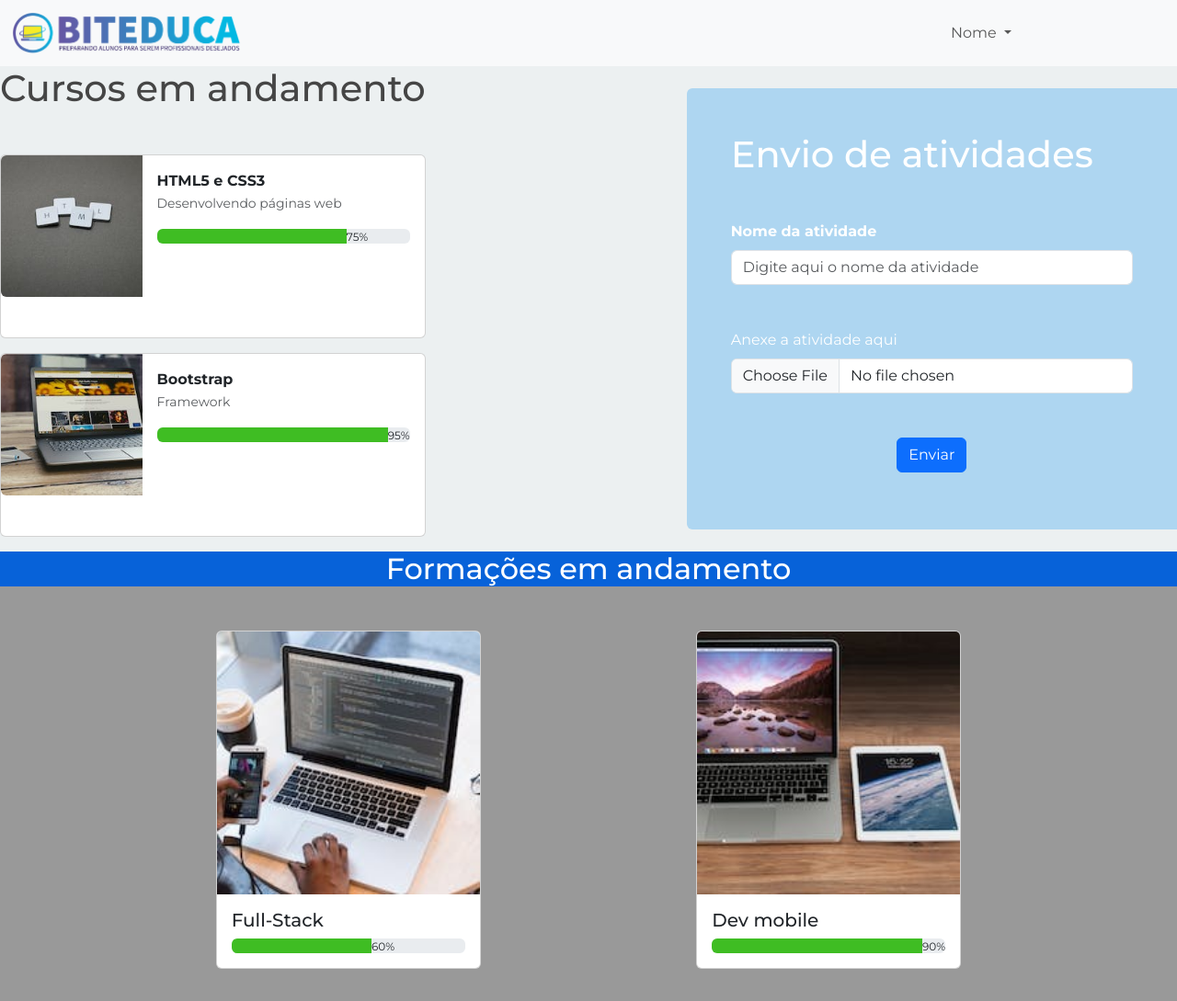
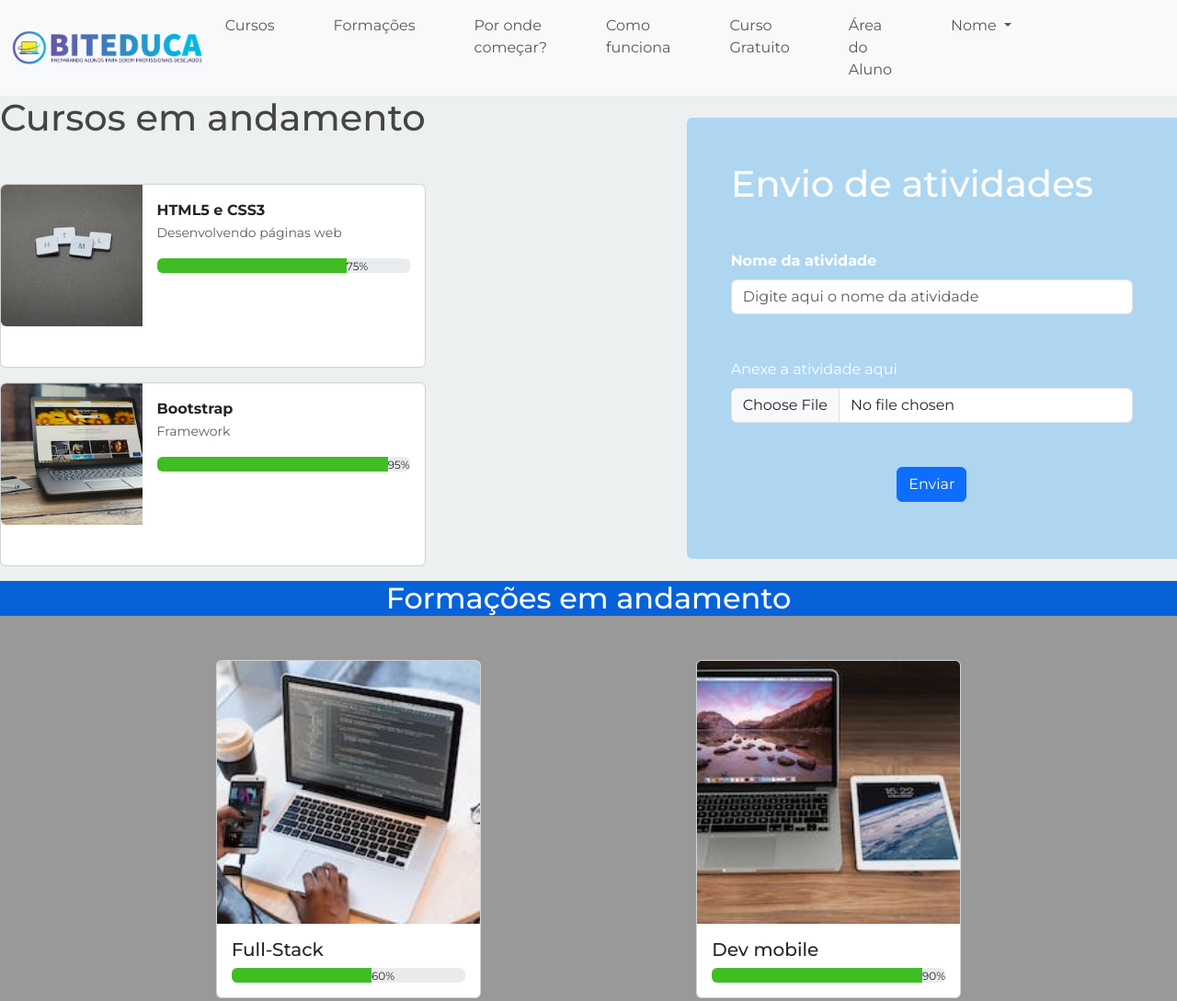
Before and after one commit to Paulo2991/projeto-biteduca, a plain HTML site: page pages/areaDoAluno.html in a window 1280 px wide. Shown: the top 1089 px of the page at 92% size. Drawn offline with nearby package versions, Linux system fonts and the light colour scheme.

Commit message:
adicionado o cabecalho na area do aluno

```diff
--- a/css/menuPerfil/styles.css
+++ b/css/menuPerfil/styles.css
@@ -1,6 +1,8 @@
 :root{
     --azul:#0762d9;
     --font-pagina:Montserrat, Sanserif;
+    --bg-cor:45deg,#0762d9,  #3e236b;
+
 }
 
 body{
--- a/pages/areaDoAluno.html
+++ b/pages/areaDoAluno.html
@@ -17,8 +17,8 @@
 <body>
   <nav class="navbar navbar-expand-lg bg-body-tertiary">
     <div class="container-fluid">
-      <a class="navbar-brand" href="#">
-        <img src="/img/logo-colorido.png" class="w-25" alt="Logo bit educa">
+      <a class="navbar-brand" href="/index.html">
+        <img src="/img/logo-colorido.png" class="w-100" alt="Logo bit educa">
       </a>
       <button class="navbar-toggler" type="button" data-bs-toggle="collapse" data-bs-target="#navbarSupportedContent"
         aria-controls="navbarSupportedContent" aria-expanded="false" aria-label="Toggle navigation">
@@ -27,6 +27,24 @@
       <div class="collapse navbar-collapse" id="navbarSupportedContent">
         <ul class="navbar-nav me-auto mb-2 mb-lg-0">
 
+          <li class="nav-item">
+            <a class="nav-link menu-item me-5" href="#">Cursos</a>
+          </li>
+          <li class="nav-item">
+            <a class="nav-link menu-item me-5" href="#">Formações</a>
+          </li>
+          <li class="nav-item">
+            <a class="nav-link menu-item me-5" href="#">Por onde começar?</a>
+          </li>
+          <li class="nav-item">
+            <a class="nav-link menu-item me-5" href="#">Como funciona</a>
+          </li>
+          <li class="nav-item">
+            <a class="nav-link menu-item me-5" href="#">Curso Gratuito</a>
+          </li>
+          <li class="nav-item">
+            <a class="nav-link menu-item me-5" href="/pages/areaDoAluno.html">Área do Aluno</a>
+          </li>
           <li class="nav-item dropdown menu-personalizado">
             <a class="nav-link dropdown-toggle" href="#" role="button" data-bs-toggle="dropdown" aria-expanded="false">
               Nome
@@ -134,6 +152,7 @@
       </div>
     </div>
 
+    <!--Envio de atividades-->
     <div class="envio-atividades col-lg-5 p-5 rounded-start mb-4 mt-4">
       <div class="mb-5">
         <h1 class="text-white">Envio de atividades</h1>
@@ -154,6 +173,7 @@
         <button type="submit" class="btn btn-primary">Enviar</button>
       </div>
     </div>
+    <!--Envio de atividades-->
   </section>
   <!--Cursos em andamento-->
 
```
Also changed, not shown: img/bg-img-rodapé.webp (added).
